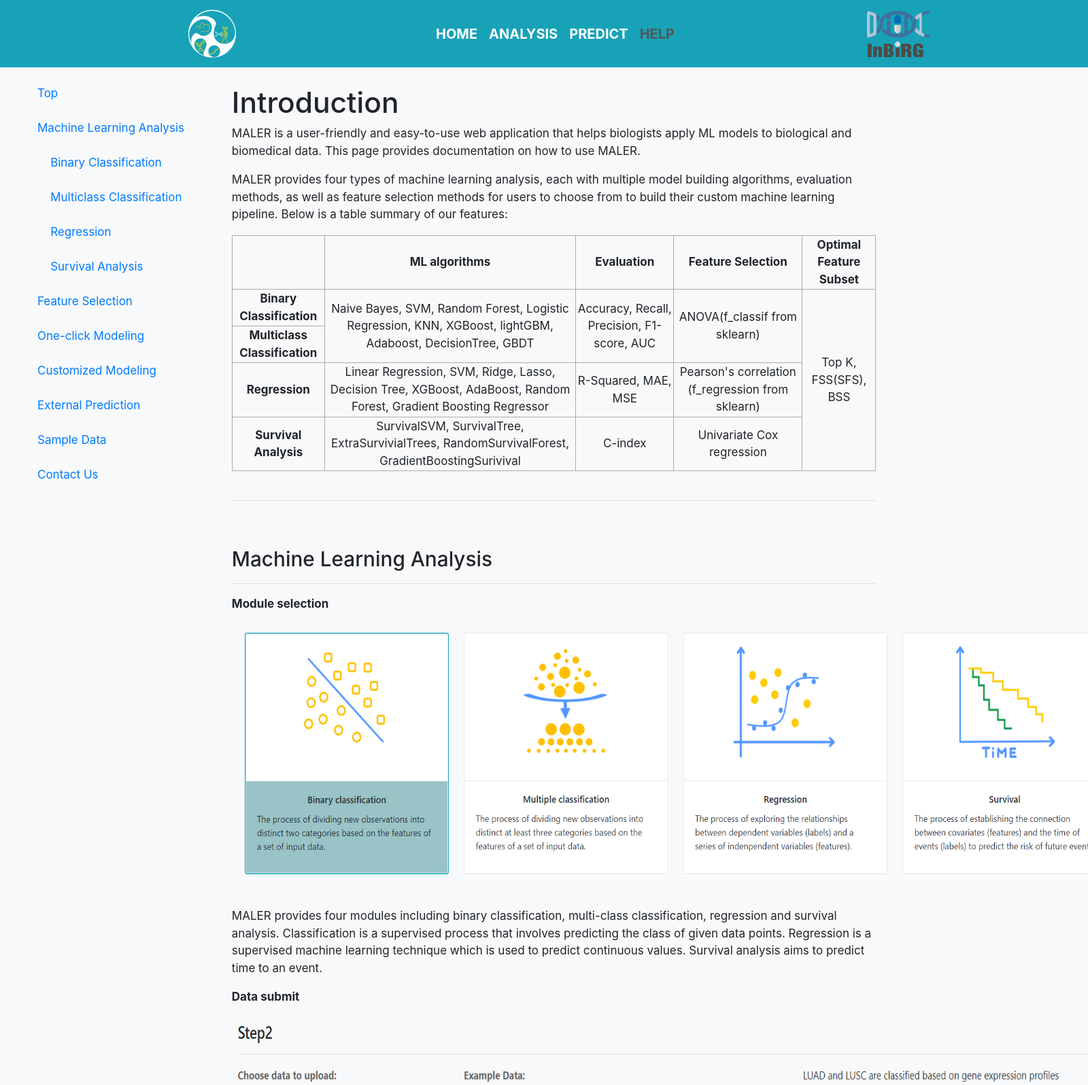
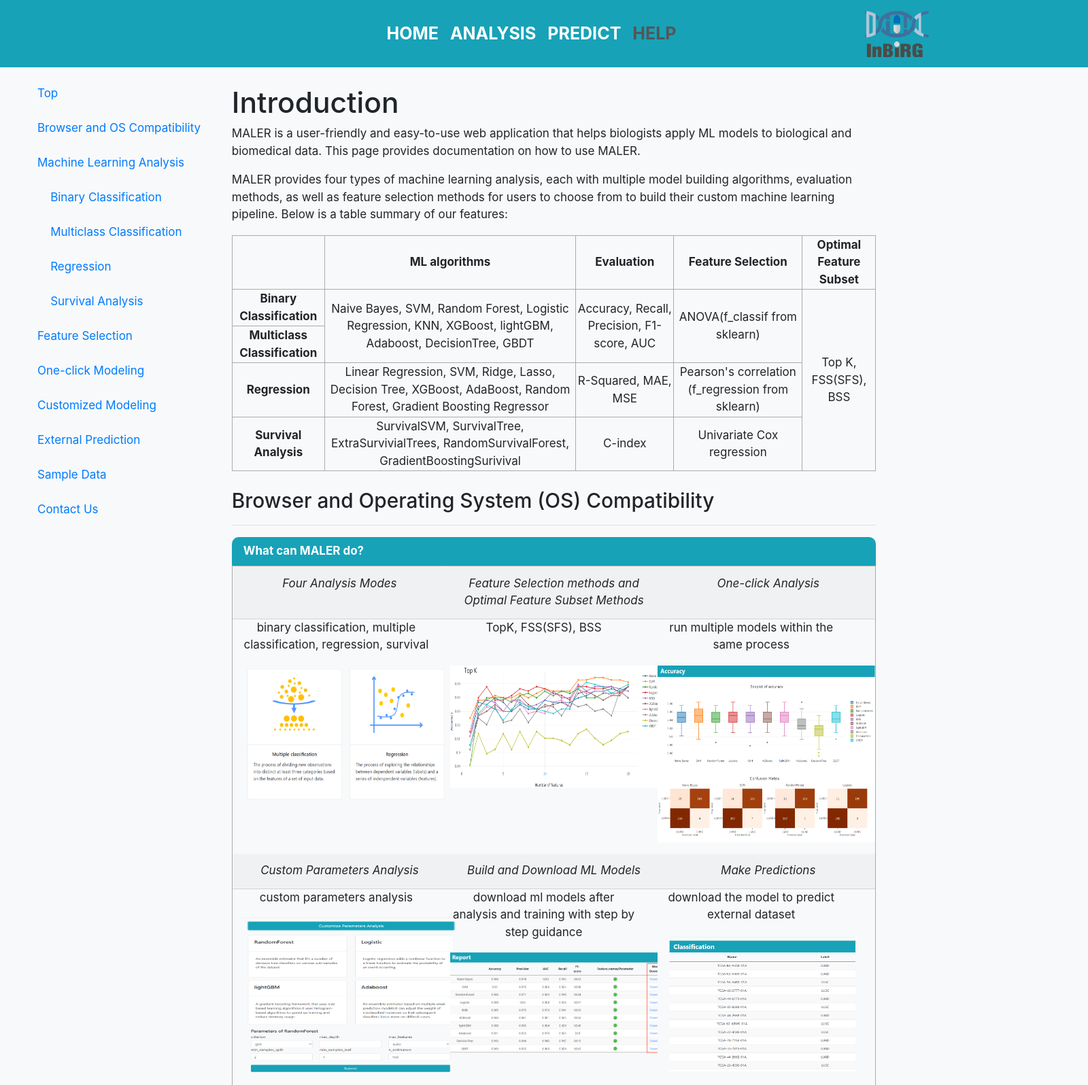
Before and after one commit to zhaizhaoyu98/MALER_server, a Django app: page /maler/help in a window 1600 px wide; the page is wider, and only the part inside the window is pictured. Shown: the top 1596 px of that part at 68% size. Run offline with Django 3.2, Linux system fonts and the light colour scheme; some libraries are stand-ins or nearby versions.

Commit message:
nav ana help home pred

```diff
--- a/mlserver/templates/analysis.html
+++ b/mlserver/templates/analysis.html
@@ -267,6 +267,8 @@
 						</div>
 					</div>
 				</div>
+				<p><b> File: </b>  Please upload a csv file with features in rows and sample in columns and no larger than 200MB. Please refer to the sample file for the exact format of the file.</p>
+				<p><b> ProjectID: </b>  A unique identifier for each task, which can be used to access the results of analyzed tasks.</p>
 
 
 				<br />
--- a/mlserver/templates/help.html
+++ b/mlserver/templates/help.html
@@ -40,7 +40,7 @@
 			<nav class="nav nav-pills nav-stacked" style="position:fixed" id="help_spy_scroll">
 				<ul data-spy="affix" data-offset-top="0">
 					<li><a href="#top">Top</a></li>
-					<!-- <li><a href="#os_compat">Browser and OS Compatibility</a></li> -->
+					<li><a href="#os_compat">Browser and OS Compatibility</a></li>
 					<li><a href="#gen">Machine Learning Analysis</a></li>
 					<li><a href="#oc">&nbsp; &nbsp; Binary Classification</a></li>
 					<li><a href="#od">&nbsp; &nbsp; Multiclass Classification</a></li>
@@ -101,8 +101,94 @@
 					</tr>
 				</table>
 				<br>
-			<!-- <h3 id='os_compat'>Browser and Operating System (OS) Compatibility</h3> -->
+			<h3 id='os_compat'>Browser and Operating System (OS) Compatibility</h3>
 				<hr>
+				<nav class="navbar navbar-dark text-white bg-info" style="border-radius: 10px 10px 0px 0px;font-weight: bolder;">
+				What can MALER do?
+				</nav>
+				<div class="row no-gutters" style="border: 1px solid #ababab; border-radius: unset; margin-bottom: 1em;">
+					<div class="col-12" >
+					                        <div class="row no-gutters" >
+					                            <div class="col-4 card-header">Four Analysis Modes</div>
+					                            <div class="col-4 card-header">Feature Selection methods and Optimal Feature Subset Methods</div>
+												<div class="col-4 card-header">One-click Analysis</div>
+					                        </div>
+					                        <div class="row col-12">
+
+					                        <div class="col-4">
+					                        <p class="card-text" style="text-align:center">
+												binary classification, multiple classification, regression, survival
+												<div><img src='/mlserver_static/img/mlstep1.png' width="300" height="200"></div>
+					                        </p>
+					                        <br>
+					                        <br>
+					<!--                        <img class="card-img-right" style="width: 100%;" src="/organoidb_static/img/help_img/general_home.PNG" alt="general overview img">-->
+					                        </div>
+
+					                        <div class="col-4">
+					                            <p class="card-text" style="text-align:center">
+													TopK, FSS(SFS), BSS
+													<br></br>
+													<p ><img src='/mlserver_static/img/home2.png' width="320" height="180"></p>
+												</p>
+					<!--							<img class="card-img-right" style="width: 100%;" src="/organoidb_static/img/help_img/org_spec_home.PNG" alt="organoid specificity img">-->
+					                        </div>
+											<div class="col-4">
+												<p class="card-text" style="text-align:center">
+													run multiple models within the same process
+													<p ><img src='/mlserver_static/img/home3.png' width="320" height="260"></p>
+													<!-- <p ><img src='/mlserver_static/img/home3.png' width="320" height="120"></p> -->
+
+												</p>
+					<!--							<img class="card-img-right" style="width: 100%;" src="/organoidb_static/img/help_img/org_spec_home.PNG" alt="organoid specificity img">-->
+					                        </div>
+					                        </div>
+					                        <div class="row no-gutters">
+					                            <div class="col-4 card-header">Custom Parameters Analysis</div>
+												<div class="col-4 card-header">Build and Download ML Models</div>
+												<div class="col-4 card-header">Make Predictions</div>
+					                        </div>
+					                        <div class="row col-12">
+					                             <div class="col-4">
+					                            <p class="card-text" style="text-align:center">
+													custom parameters analysis
+													<!-- <br></br> -->
+													<p ><img src='/mlserver_static/img/home4.png' width="320" height="240"></p>
+												</p>
+					                            <br>
+					<!--							<img class="card-img-right" style="width: 100%;" src="/organoidb_static/img/help_img/org_dev_home.PNG" alt="general overview img">-->
+
+					                        </div>
+					                        <div class="col-4">
+					                            <p class="card-text" style="text-align:center">
+													download ml models after analysis and training with step by step guidance
+													<p ><img src='/mlserver_static/img/home5.png' width="320" height="150"></p>
+
+												</p>
+					                            <br>
+					                            <br>
+					                            <br>
+					<!--							<img class="card-img-right" style="width: 100%;" src="/organoidb_static/img/help_img/corr_home.PNG" alt="organoid specificity img">-->
+
+					                        </div>
+											<div class="col-4">
+					                            <p class="card-text" style="text-align:center">
+													<!-- make predictions -->
+													download the model to predict external dataset
+
+													<p ><img src='/mlserver_static/img/home6.png' width="320" height="200"></p>
+												</p>
+					                            <br>
+					                            <br>
+					                            <br>
+					<!--							<img class="card-img-right" style="width: 100%;" src="/organoidb_static/img/help_img/corr_home.PNG" alt="organoid specificity img">-->
+
+					                        </div>
+					                        </div>
+
+
+					                    </div>
+				</div>
                 <br>
                 <br>
 			<h3 id='gen'>Machine Learning Analysis</h3>
--- a/mlserver/templates/predict.html
+++ b/mlserver/templates/predict.html
@@ -157,6 +157,10 @@
 					</div> -->
 				</form>
 			</div>
+			<p></p>
+			<p><b> Model: </b> Please upload the pickle file model downloaded from ML Analysis </p>
+			<p><b> File: </b>  Please upload a csv file with features in rows and sample in columns and no larger than 200MB.</p>
+
 			<hr />
 			<button type="button" id="button_submit" onclick="form_sub()" class="btn btn-info" style="width: 100%;">Submit</button>
 
--- a/mlserver/templates/public_templates/nav_tem.html
+++ b/mlserver/templates/public_templates/nav_tem.html
@@ -22,7 +22,7 @@
 
 	<div class="container">
 		<a class="navbar-brand" href="http://www.inbirg.com/pertorg/" target="view_window">
-			<img src="/mlserver_static/img/pertorg_logo5.png" alt="logo" style="width:70px;">
+			<!-- <img src="/mlserver_static/img/pertorg_logo5.png" alt="logo" style="width:70px;"> -->
 		</a>
 		<button class="navbar-toggler navbar-toggler-right" type="button" data-toggle="collapse" data-target="#navbarResponsive"
 		 aria-controls="navbarResponsive" aria-expanded="false" aria-label="Toggle navigation">
@@ -33,7 +33,7 @@
 
 			<ul class="navbar-nav ">
 				<li class="nav-item">
-					<a id="nav_home" class="nav-link js-scroll-trigger" href="/maler/home">HOME</a>
+					<a id="nav_home" class="nav-link js-scroll-trigger" href="/mlserver/home">HOME</a>
 				</li>
 <!-- 				<li class="nav-item">
 					<a id="nav_search" class="nav-link js-scroll-trigger" href="/pertorg/adv_search">SEARCH</a>
@@ -42,14 +42,14 @@
 					<a id="nav_browse" class="nav-link js-scroll-trigger" href="/pertorg/browse">BROWSE</a>
 				</li> -->
 				<li class="nav-item">
-					<a id="nav_tools" class="nav-link js-scroll-trigger" href="/maler/analysis">ANALYSIS</a>
+					<a id="nav_tools" class="nav-link js-scroll-trigger" href="/mlserver/analysis">ANALYSIS</a>
 					<!-- <div class="bg-dark dropdown-menu">
 				<a class="dropdown-item" style="color: white;" href="/ddpd/analysis/druglike">One Drug Feature Test</a>
 				<a class="dropdown-item" style="color: white;" href="/ddpd/analysis/druglike_analysis">One Class Drug Feature Test</a>
 			</div> -->
 				</li>
 				<li class="nav-item">
-					<a id="nav_predict" class="nav-link js-scroll-trigger" href="/maler/predict">PREDICT</a>
+					<a id="nav_predict" class="nav-link js-scroll-trigger" href="/mlserver/predict">PREDICT</a>
 				</li>
 				<!-- <li class="nav-item dropdown">
 			<a id="nav_statistic" class="nav-link dropdown-toggle" data-toggle="dropdown" >STATISTIC</a>
@@ -65,7 +65,7 @@
 					<a id="nav_submit" class="nav-link js-scroll-trigger" href="/pertorg/submit">SUBMIT</a>
 				</li> -->
 				<li class="nav-item">
-					<a id="nav_help" class="nav-link js-scroll-trigger" href="/maler/help">HELP</a>
+					<a id="nav_help" class="nav-link js-scroll-trigger" href="/mlserver/help">HELP</a>
 				</li>
 
 			</ul>
@@ -82,7 +82,7 @@
  	.navbar-dark .navbar-nav .nav-link.active{color: #555555;}
 
 	#quanju_nav{font-weight: bolder;}
-	#quanju_nav ul li a{font-size: 20px;}
+	#quanju_nav ul li a{font-size: 25px;}
 	#quanju_nav .navbar-toggler {
 	  padding: 0.75rem;
 	  font-family: "Montserrat", -apple-system, BlinkMacSystemFont, "Segoe UI", Roboto, "Helvetica Neue", Arial, sans-serif, "Apple Color Emoji", "Segoe UI Emoji", "Segoe UI Symbol", "Noto Color Emoji";
```
Also changed, not shown: mlserver/templates/home.html (+5 -2 lines), mlserver/static/img/help_submit.png.
